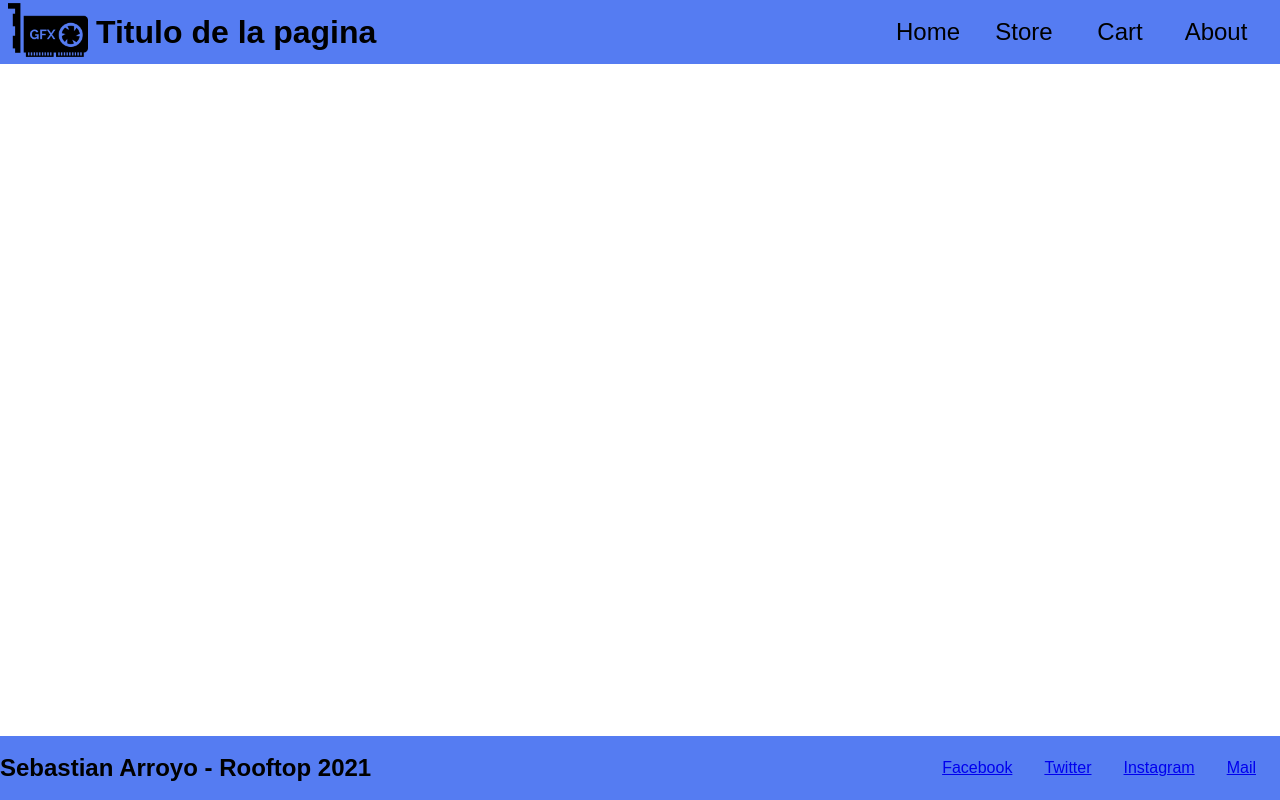
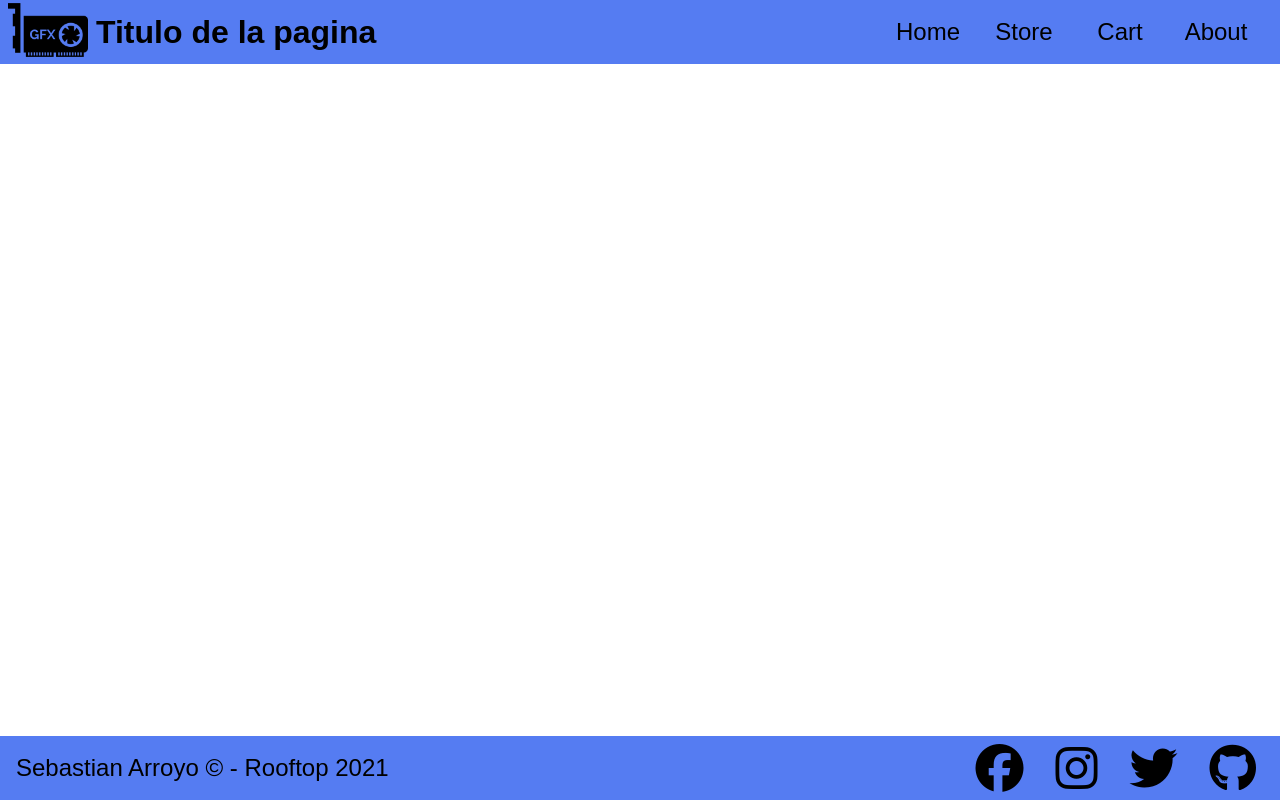
Before and after one commit to RooftopAcademy/sebastian_arroyo_compartido, a plain HTML site: page index.html in a window 1280 px wide. Drawn offline with Linux system fonts and the light colour scheme.

Commit message:
Social media nav and menu nav styling

```diff
--- a/css/style.css
+++ b/css/style.css
@@ -80,9 +80,25 @@
     height: 8vh;
 }
 
+/*Copyright*/
+.copyright{
+    margin-left: 1rem;
+}
+
+.copyright p{
+    font-size: 1.5rem;
+    white-space: nowrap;
+}
+
+/*Social Media*/
 .social-media a{
     padding: 0.5rem;
     margin-right: 1rem;
+}
+
+.social-media a .fab{
+    font-size: 3rem;
+    color: black;
 }
 
 /*Main*/
@@ -90,3 +106,10 @@
 .main{
     flex-grow: 1;
 }
+
+
+/*Media Queries*/
+
+@media screen and (min-width: 768px) {
+
+}
--- a/index.html
+++ b/index.html
@@ -5,6 +5,7 @@
     <meta http-equiv="X-UA-Compatible" content="IE=edge">
     <meta name="viewport" content="width=device-width, initial-scale=1.0">
     <link rel="stylesheet" href="css/style.css">
+    <script src="https://kit.fontawesome.com/577c267cd5.js" crossorigin="anonymous" defer></script>
     <title>Document</title>
 </head>
 <body class="body d-flex flex-column">
@@ -26,13 +27,24 @@
 
     </main>
     <footer class="footer d-flex align-items-center space-between">
-         <h2>Sebastian Arroyo - Rooftop 2021</h2>
-         <div class="social-media d-flex space-evenly">
-            <a href="#">Facebook</a>
-            <a href="#">Twitter</a>
-            <a href="#">Instagram</a>
-            <a href="#">Mail</a>
-         </div>
+        <div class="copyright d-flex">
+            <p>Sebastian Arroyo © - Rooftop 2021</p>
+        </div>
+
+        <div class="social-media d-flex space-evenly">
+            <a href="#">
+                <i class="fab fa-facebook"></i>
+            </a>
+            <a href="#">
+                <i class="fab fa-instagram"></i>
+            </a>
+            <a href="#">
+                <i class="fab fa-twitter"></i>
+            </a>
+            <a href="#">
+                <i class="fab fa-github"></i>
+            </a>
+        </div>
     </footer>
 </body>
 </html>
```
